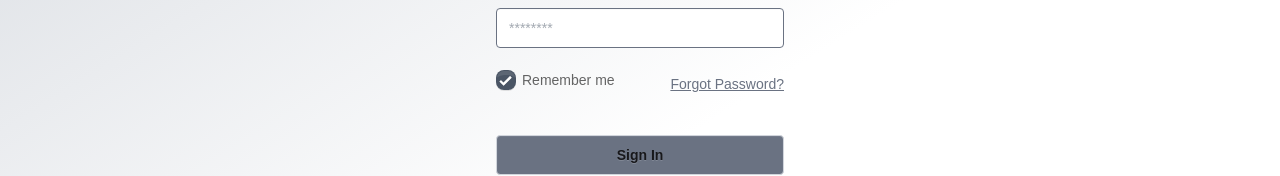
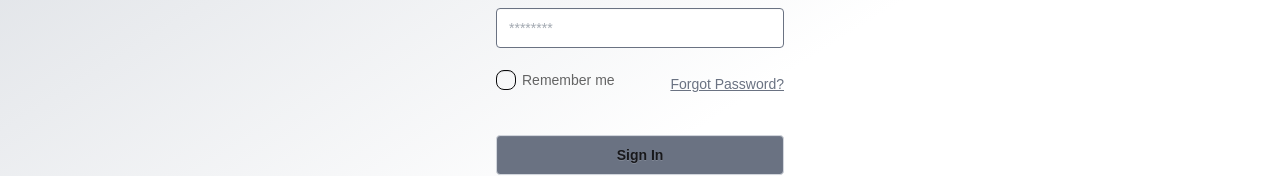
Before and after one commit to oxcode-dev/socials-frontend, a Next.js app: page /auth in a window 1280 px wide. Shown: the part 394-570 px from the top of the page. Built offline with nearby package versions, Linux system fonts and the light colour scheme.

Commit message:
initials

```diff
--- a/forms/auth/LoginForm.tsx
+++ b/forms/auth/LoginForm.tsx
@@ -8,14 +8,17 @@ import { yupResolver } from "@hookform/resolvers/yup"
 import * as yup from "yup"
 
 const schema = yup.object({
-    email: yup.string().email().required(),
+    email: yup.string()
+        .required('Please, provide your email address')
+        .email('Please, provide a valid email address'),
     password: yup.string().required('Please, provide your password!'),
-}).required()
+    remember_me: yup.boolean()
+})
 
 type LoginFormProp = {
     email: string
     password: string
-    // remember_me: boolean
+    remember_me: false
 };
 
 
@@ -27,6 +30,9 @@ const LoginForm = () => {
         watch,
         formState: { errors },
     } = useForm<LoginFormProp>({
+        defaultValues: {
+            remember_me: false,
+        },
         resolver: yupResolver(schema)
     })
 
@@ -60,7 +66,8 @@ const LoginForm = () => {
                         <label className="label text-sm">
                             <input
                                 type="checkbox"
-                                defaultChecked
+                                defaultChecked={false}
+                                {...register("remember_me")}
                                 className="checkbox checkbox-neutral checked:text-white checked:bg-gray-600 checked:border-transparent checkbox-sm"
                             />
                             Remember me
```
